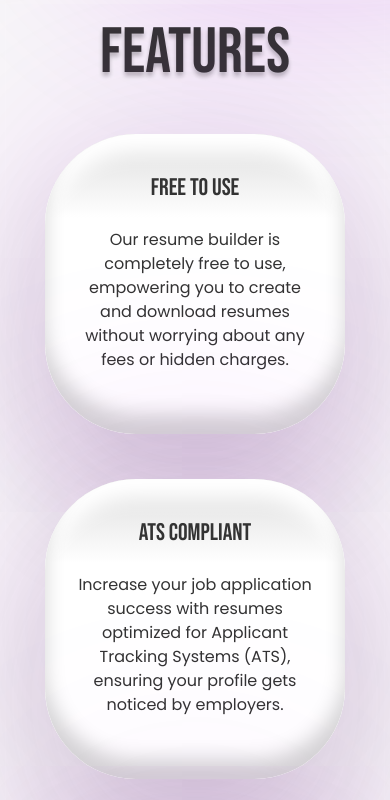
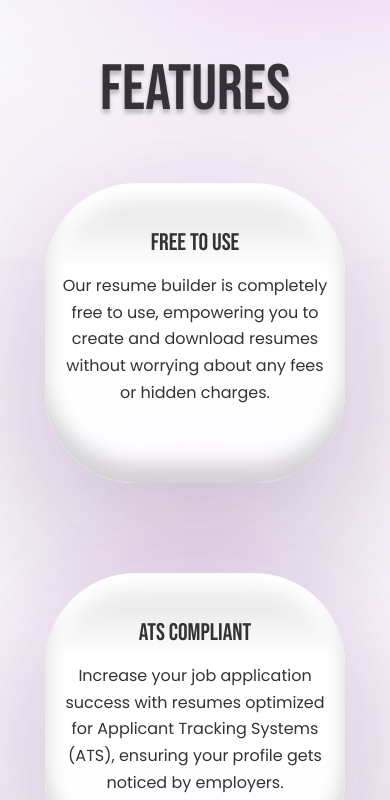
Before and after one commit to Siddhant654321/resume_builder, a React (Vite) app: page / in a window 390 px wide. Shown: the part 920-1720 px from the top of the page. Built offline with nearby package versions, Linux system fonts and the light colour scheme.

Commit message:
made the feature box look a bit smaller

```diff
--- a/src/components/FeatureSection.css
+++ b/src/components/FeatureSection.css
@@ -1,15 +1,20 @@
 .feature_box {
     border-radius: 91px;
-    width: 532px;
-    height: 532px;
+    width: 434px;
+    height: 434px;
     box-shadow:
         0px 0px 250px -3px rgba(179, 13, 238, 0.2),
         inset 0px -19.86px 19.86px 0px rgba(213, 213, 213, 1),
         inset 0px 19.86px 19.86px 0px rgba(255, 255, 255, 1),
         0px 70.93px 141.87px 0px rgba(51, 51, 51, 0.191);
     background: linear-gradient(180deg, #ddd 0%, #fff 27.95%, #fff 100%);
-    margin-bottom: 130px;
+    margin: 0px 40px 100px 40px;
 }
+
+.feature_section h1 {
+    margin: 80px 0px 10px 0px;
+}
+
 body {
     backdrop-filter: blur(4px);
     background: #f8f8f8;
@@ -24,13 +29,14 @@ body {
     font-weight: 400;
 }
 
-.feature_container{
+.feature_container {
     display: flex;
     padding: 50px 50px 0px 50px;
     flex-wrap: wrap;
     justify-content: space-around;
 }
-.feature_subheading{
+
+.feature_subheading {
     font-weight: 400;
     font-size: 48px;
     line-height: 250%;
@@ -39,55 +45,51 @@ body {
     font-family: "Bebas Neue", sans-serif;
     text-shadow: 0 2px 7px 0 rgba(0, 0, 0, 0.25);
     padding-top: 30px;
+    margin: 30px 0px 0px 0px;
 }
-.feature_description{
+
+.feature_description {
     font-family: var(--font-family);
     font-weight: 400;
-    font-size: 24px;
+    font-size: 20px;
     line-height: 167%;
     text-align: center;
     color: #333;
-    padding: 0px 48px;
+    padding: 0px 32px;
+    margin: 0px;
 }
 
-@media (max-width: 1345px) and (min-width: 757px) {
-    .feature_container{
-        justify-content: space-between;
-    }
-}
+@media (max-width: 1134px) and (min-width: 757px) {
 
-@media (max-width: 1238px) {
     .feature_box {
         width: 400px;
         height: 400px;
+        margin: 0px 0px 60px 0px;
     }
-    .feature_subheading{
+
+    .feature_subheading {
         font-size: 32px;
-        padding-top: 30px;
+        padding: 60px 0px 40px 0px;
         line-height: 0;
-        margin-bottom: 60px;
     }
-    .feature_description{
+
+    .feature_description {
         font-size: 20px;
         line-height: 150%;
         padding: 0px 48px;
     }
-    .feature_container{
+
+    .feature_container {
         justify-content: space-around;
     }
 }
 
-@media (max-width: 1108px) and (min-width: 757px) {
-    .feature_box {
-        margin-bottom: 75px;
-    }
-}
-
 @media (max-width: 1000px) and (min-width: 757px) {
-    .feature_container{
+    .feature_container {
         justify-content: space-between;
         padding-top: 0px;
     }
+
     .section_main_heading {
         font-size: 64px;
     }
@@ -98,21 +100,25 @@ body {
         width: 300px;
         height: 300px;
     }
-    .feature_subheading{
+
+    .feature_subheading {
         font-size: 24px;
         margin-bottom: 40px;
+        padding: 25px 0px 0px 0px;
     }
-    .feature_description{
+
+    .feature_description {
         font-size: 16px;
         padding: 0px 30px;
     }
-    .feature_container{
+
+    .feature_container {
         justify-content: space-around;
     }
 }
 
 @media (max-width: 817px) and (min-width: 757px) {
-    .feature_container{
+    .feature_container {
         justify-content: space-between;
     }
 }
@@ -121,9 +127,11 @@ body {
     .section_main_heading {
         font-size: 64px;
     }
-    .feature_container{
+
+    .feature_container {
         padding: 0px 20px;
     }
+
     .feature_box {
         margin-bottom: 45px;
     }
@@ -133,22 +141,33 @@ body {
     .section_main_heading {
         font-size: 64px;
     }
-    .feature_container{
+
+    .feature_container {
         padding: 0px 20px;
+    }
+
+    .feature_description {
+        margin: 0px;
+    }
+
+    .feature_box {
+        margin: 45px 0px;
     }
 }
 
-@media (max-width: 457px) {
+@media (max-width: 480px) {
     .feature_box {
         width: 300px;
         height: 300px;
     }
-    .feature_subheading{
+
+    .feature_subheading {
         font-size: 24px;
-        margin-bottom: 40px;
+        margin: 0px;
     }
-    .feature_description{
+
+    .feature_description {
         font-size: 16px;
-        padding: 0px 30px;
+        padding: 0px 12px;
     }
 }
```
